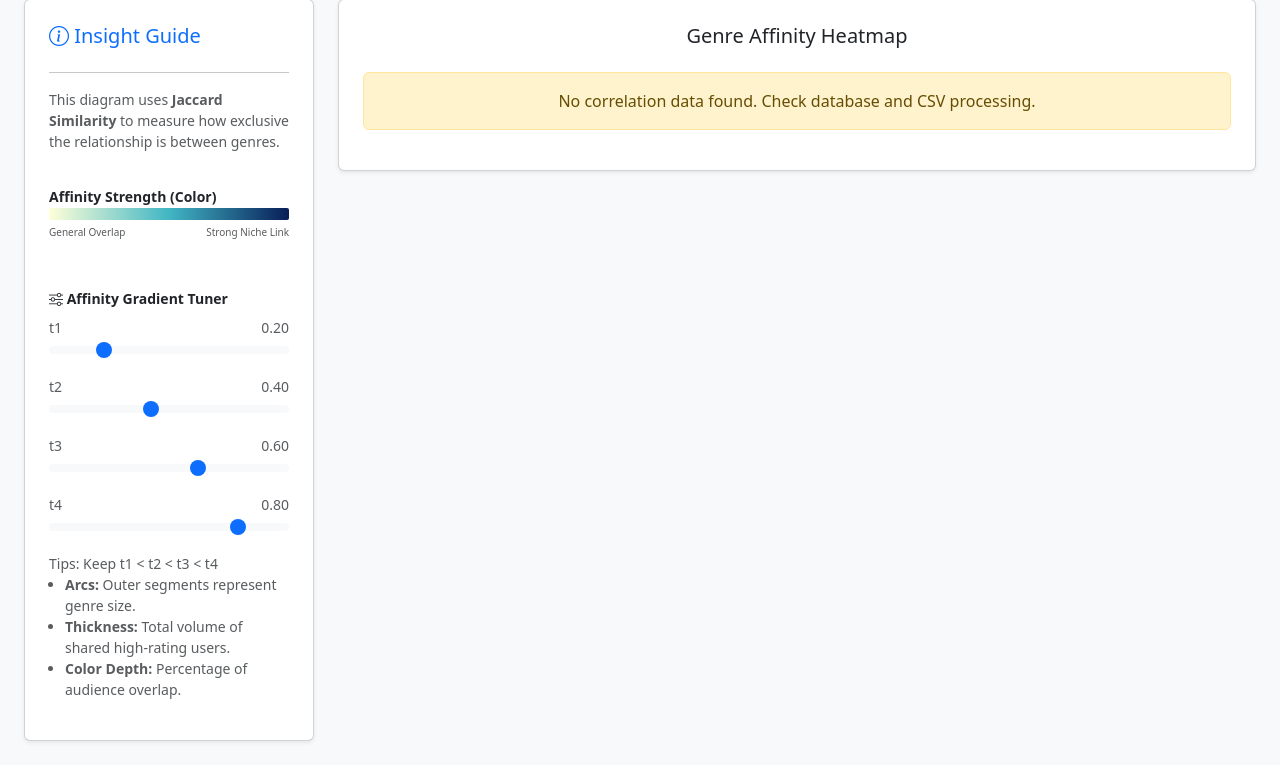
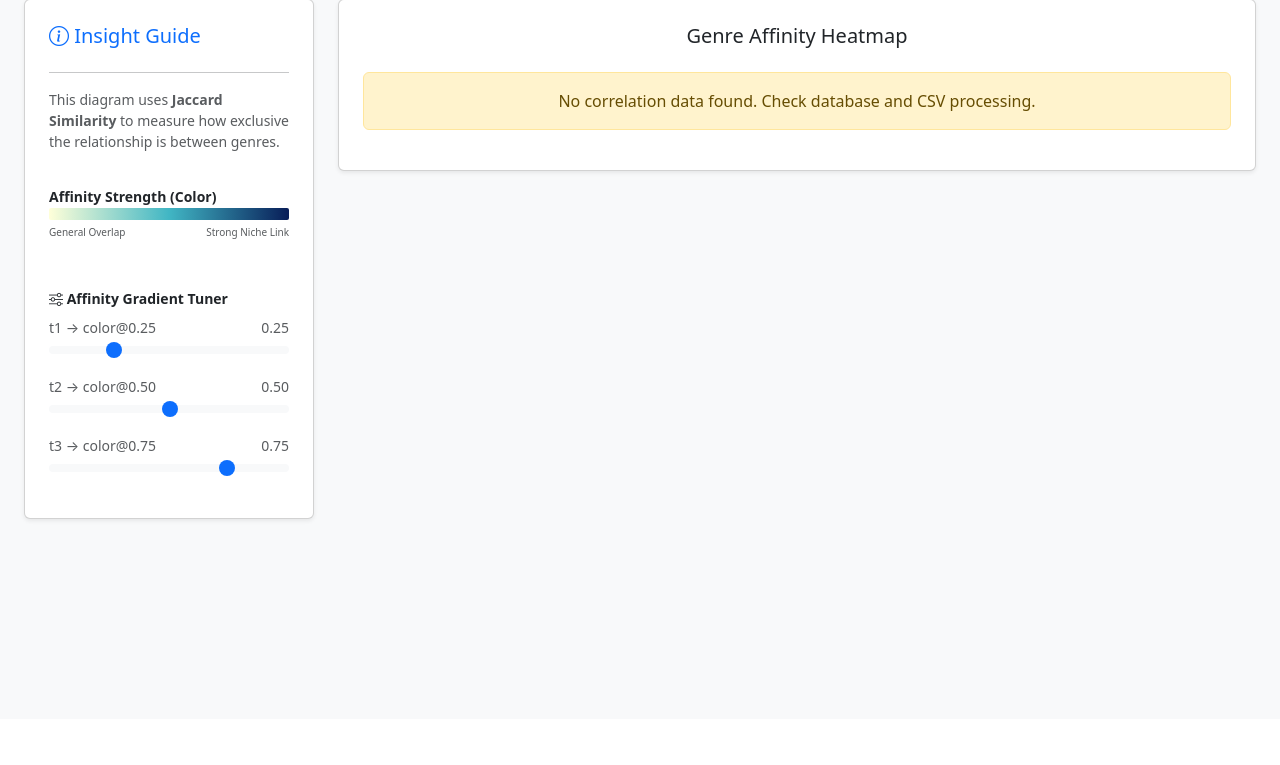
Before and after one commit to ianL123/COMP0022-database_project, a Flask app: page /task3 in a window 1280 px wide. Shown: the part 81-846 px from the top of the page. After the commit the page ends 603 px from the top, so only its background shows below. Run offline with Flask 3, Linux system fonts and the light colour scheme.

Commit message:
T3:colour linear change

```diff
--- a/static/js/chord_chart.js
+++ b/static/js/chord_chart.js
@@ -1,32 +1,46 @@
-// ===== Threshold State =====
-let currentThresholds = [0.2, 0.4, 0.6, 0.8];
-let colorScale = null;
+// ===== Continuous Gradient Warp (3 control knots) =====
+// t1/t2/t3 control where u=0.25/0.50/0.75 happens along score axis
+let currentKnots = [0.25, 0.50, 0.75];
 
-function build5Colors() {
-    const interp = d3.interpolateYlGnBu;
-    return [0.15, 0.35, 0.55, 0.75, 0.95].map(t => interp(t));
-}
+// warpScale: score (0..1) -> u (0..1) continuous, piecewise linear
+let warpScale = null;
 
-function normalizeAndSortThresholds(arr) {
+function normalizeAndSortKnots(arr) {
     let t = arr.map(x => Math.max(0, Math.min(0.99, +x))).sort((a, b) => a - b);
+
+    // Ensure strictly increasing
     const eps = 0.01;
     for (let i = 1; i < t.length; i++) {
         if (t[i] <= t[i - 1]) {
             t[i] = Math.min(0.99, t[i - 1] + eps);
         }
     }
+
+    // Keep last knot < 1
+    t[2] = Math.min(t[2], 0.99);
+
     return t;
 }
 
-function rebuildColorScale() {
-    colorScale = d3.scaleThreshold()
-        .domain(currentThresholds)
-        .range(build5Colors());
+function rebuildWarpScale() {
+    // Piecewise linear mapping:
+    // score = t1 -> u=0.25
+    // score = t2 -> u=0.50
+    // score = t3 -> u=0.75
+    warpScale = d3.scaleLinear()
+        .domain([0, currentKnots[0], currentKnots[1], currentKnots[2], 1])
+        .range([0, 0.25, 0.50, 0.75, 1])
+        .clamp(true);
 }
 
-function bindThresholdTuner(scoreMatrix) {
-    const ids = ["t1", "t2", "t3", "t4"];
-    const valIds = ["t1Val", "t2Val", "t3Val", "t4Val"];
+function colorOfScore(score) {
+    const u = warpScale(score);
+    return d3.interpolateYlGnBu(u);
+}
+
+function bindKnotTuner(scoreMatrix) {
+    const ids = ["t1", "t2", "t3"];
+    const valIds = ["t1Val", "t2Val", "t3Val"];
 
     const inputs = ids.map(id => document.getElementById(id));
     const labels = valIds.map(id => document.getElementById(id));
@@ -35,8 +49,8 @@ function bindThresholdTuner(scoreMatrix) {
         return;
     }
 
-    function syncUI(thresholds) {
-        thresholds.forEach((v, i) => {
+    function syncUI(knots) {
+        knots.forEach((v, i) => {
             inputs[i].value = v.toFixed(2);
             labels[i].textContent = v.toFixed(2);
         });
@@ -44,24 +58,37 @@ function bindThresholdTuner(scoreMatrix) {
 
     function update() {
         const raw = inputs.map(x => parseFloat(x.value));
-        currentThresholds = normalizeAndSortThresholds(raw);
-        syncUI(currentThresholds);
-        rebuildColorScale();
+        currentKnots = normalizeAndSortKnots(raw);
+        syncUI(currentKnots);
+        rebuildWarpScale();
 
         d3.select("#chord-chart")
             .selectAll(".chord-ribbon")
             .transition()
             .duration(120)
-            .attr("fill", d => colorScale(scoreMatrix[d.source.index][d.target.index]))
+            .attr("fill", d => {
+                const s = scoreMatrix[d.source.index][d.target.index];
+                return colorOfScore(s);
+            })
             .attr("stroke", d => {
                 const s = scoreMatrix[d.source.index][d.target.index];
-                return s > currentThresholds[2]
-                    ? d3.rgb(colorScale(s)).darker()
+                // Use the middle knot (maps to u=0.50) as "high affinity" border threshold
+                return s > currentKnots[1]
+                    ? d3.rgb(colorOfScore(s)).darker()
                     : "none";
+            })
+            .attr("fill-opacity", d => {
+                const s = scoreMatrix[d.source.index][d.target.index];
+                // Opacity follows warped u for consistent perception
+                const u = warpScale(s);
+                return d3.scalePow()
+                    .exponent(2)
+                    .domain([0, 1])
+                    .range([0.1, 0.85])(u);
             });
     }
 
-    syncUI(currentThresholds);
+    syncUI(currentKnots);
     inputs.forEach(inp => inp.addEventListener("input", update));
 }
 
@@ -100,7 +127,7 @@ function drawChordChart(data) {
         .append("svg")
         .attr("viewBox", [-width / 2, -height / 2, width, height]);
 
-    rebuildColorScale();
+    rebuildWarpScale();
 
     const chord = d3.chord()
         .padAngle(0.04)
@@ -144,18 +171,22 @@ function drawChordChart(data) {
         .join("path")
         .attr("class", "chord-ribbon")
         .attr("d", ribbon)
-        .attr("fill", d => colorScale(scoreMatrix[d.source.index][d.target.index]))
+        .attr("fill", d => {
+            const s = scoreMatrix[d.source.index][d.target.index];
+            return colorOfScore(s);
+        })
         .attr("fill-opacity", d => {
             const s = scoreMatrix[d.source.index][d.target.index];
+            const u = warpScale(s);
             return d3.scalePow()
                 .exponent(2)
                 .domain([0, 1])
-                .range([0.1, 0.85])(s);
+                .range([0.1, 0.85])(u);
         })
         .attr("stroke", d => {
             const s = scoreMatrix[d.source.index][d.target.index];
-            return s > currentThresholds[2]
-                ? d3.rgb(colorScale(s)).darker()
+            return s > currentKnots[1]
+                ? d3.rgb(colorOfScore(s)).darker()
                 : "none";
         })
         .style("mix-blend-mode", "multiply")
@@ -169,5 +200,5 @@ Shared Fans: ${matrix[d.source.index][d.target.index]}
 Affinity Score: ${(score * 100).toFixed(2)}%`;
         });
 
-    bindThresholdTuner(scoreMatrix);
+    bindKnotTuner(scoreMatrix);
 }
--- a/templates/task3.html
+++ b/templates/task3.html
@@ -87,45 +87,28 @@
 
                         <div class="mb-2">
                             <div class="d-flex justify-content-between">
-                                <span class="text-muted small">t1</span>
-                                <span class="text-muted small"><span id="t1Val">0.20</span></span>
+                                <span class="text-muted small">t1 → color@0.25</span>
+                                <span class="text-muted small"><span id="t1Val">0.25</span></span>
                             </div>
-                            <input id="t1" type="range" min="0" max="0.95" step="0.01" value="0.20" class="form-range">
+                            <input id="t1" type="range" min="0" max="0.98" step="0.01" value="0.25" class="form-range">
                         </div>
 
                         <div class="mb-2">
                             <div class="d-flex justify-content-between">
-                                <span class="text-muted small">t2</span>
-                                <span class="text-muted small"><span id="t2Val">0.40</span></span>
+                                <span class="text-muted small">t2 → color@0.50</span>
+                                <span class="text-muted small"><span id="t2Val">0.50</span></span>
                             </div>
-                            <input id="t2" type="range" min="0" max="0.95" step="0.01" value="0.40" class="form-range">
+                            <input id="t2" type="range" min="0" max="0.99" step="0.01" value="0.50" class="form-range">
                         </div>
 
                         <div class="mb-2">
                             <div class="d-flex justify-content-between">
-                                <span class="text-muted small">t3</span>
-                                <span class="text-muted small"><span id="t3Val">0.60</span></span>
+                                <span class="text-muted small">t3 → color@0.75</span>
+                                <span class="text-muted small"><span id="t3Val">0.75</span></span>
                             </div>
-                            <input id="t3" type="range" min="0" max="0.95" step="0.01" value="0.60" class="form-range">
-                        </div>
-
-                        <div class="mb-2">
-                            <div class="d-flex justify-content-between">
-                                <span class="text-muted small">t4</span>
-                                <span class="text-muted small"><span id="t4Val">0.80</span></span>
-                            </div>
-                            <input id="t4" type="range" min="0" max="0.99" step="0.01" value="0.80" class="form-range">
-                        </div>
-
-                        <div class="small text-muted">
-                            Tips: Keep t1 &lt; t2 &lt; t3 &lt; t4
+                            <input id="t3" type="range" min="0" max="0.99" step="0.01" value="0.75" class="form-range">
                         </div>
                     </div>
-                    <ul class="small text-muted ps-3">
-                        <li><strong>Arcs:</strong> Outer segments represent genre size.</li>
-                        <li><strong>Thickness:</strong> Total volume of shared high-rating users.</li>
-                        <li><strong>Color Depth:</strong> Percentage of audience overlap.</li>
-                    </ul>
                 </div>
             </div>
 
```
